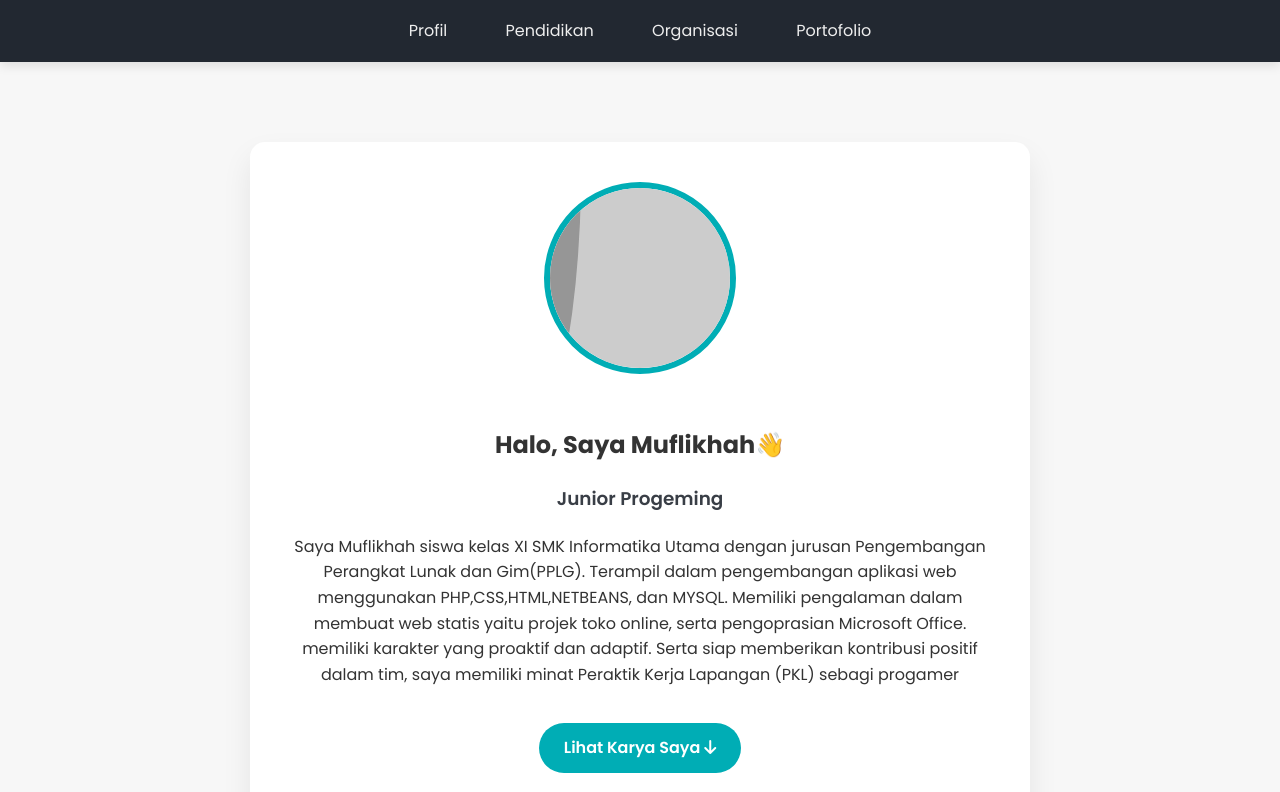
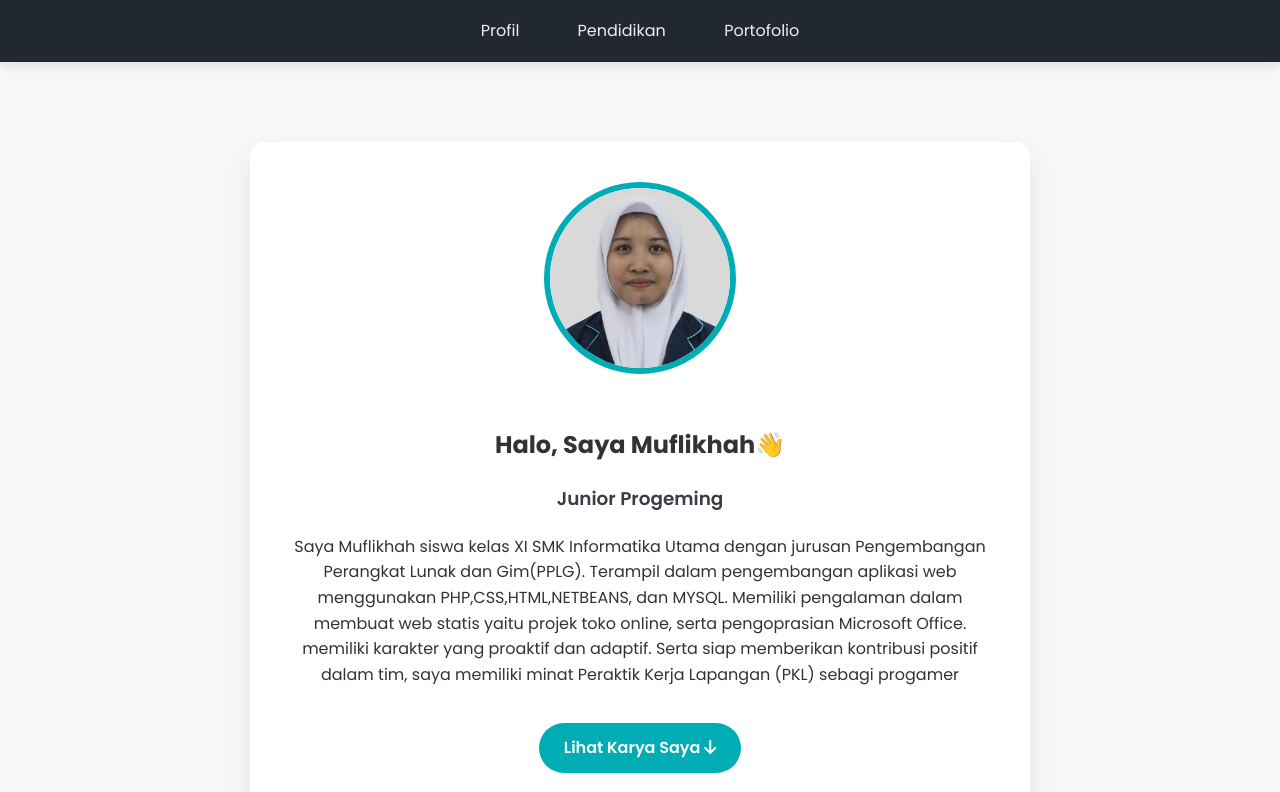
Before and after one commit to muflikhahh/muflikhahh.github.io, a plain HTML site: page index.html in a window 1280 px wide. Shown: the top 792 px of the page. Drawn offline with Linux system fonts and the light colour scheme; placeholder pictures from the web are drawn by us.

Commit message:
Update index.html

```diff
--- a/index.html
+++ b/index.html
@@ -291,7 +291,6 @@
         <nav>
             <a href="#profile" class="nav-link">Profil</a>
             <a href="#pendidikan" class="nav-link">Pendidikan</a>
-            <a href="#organisasi" class="nav-link">Organisasi</a>
             <a href="#portofolio" class="nav-link">Portofolio</a>
         </nav>
     </header>
@@ -300,7 +299,7 @@
 
         <section id="profile" class="section profile-section">
             <div class="profile-card">
-                <img src="https://via.placeholder.com/180/00adb5/ffffff?text=FOTO+ANDA" alt="Foto Profil" class="profile-photo">
+                <img src="Muflikhah.png" alt="Foto Profil" class="profile-photo">
                 <h1>Halo, Saya Muflikhah👋</h1>
                 <p class="tagline">Junior Progeming</p>
                 <p>Saya Muflikhah siswa kelas XI SMK Informatika Utama dengan jurusan Pengembangan Perangkat Lunak dan Gim(PPLG). Terampil dalam pengembangan aplikasi web menggunakan PHP,CSS,HTML,NETBEANS, dan MYSQL. Memiliki pengalaman dalam membuat web statis yaitu projek toko online, serta pengoprasian Microsoft Office. memiliki karakter yang proaktif dan adaptif. Serta siap memberikan kontribusi positif dalam tim, saya memiliki minat Peraktik Kerja Lapangan (PKL) sebagi progamer </p>
```
